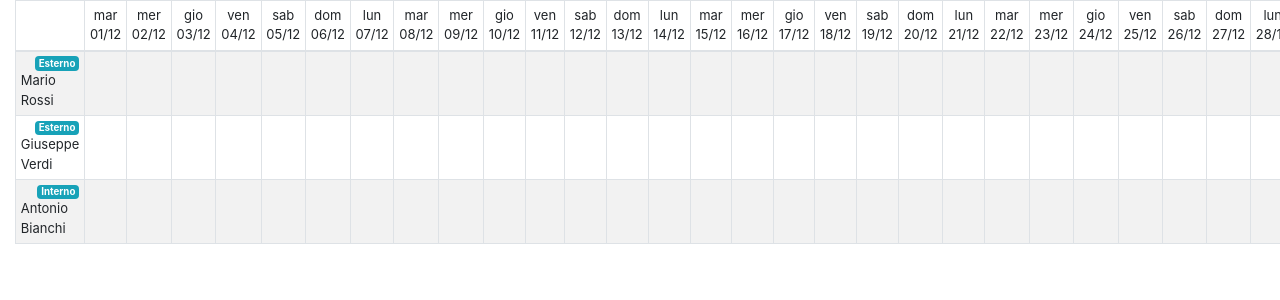
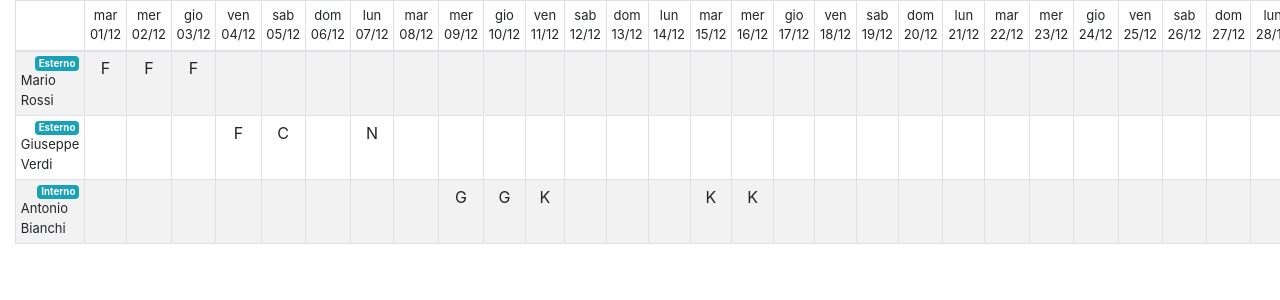
Before and after one commit to supix/redshift, an Angular app in the folder src/: page / in a window 1280 px wide. Shown: the top 300 px of the page. Built offline with nearby package versions, Linux system fonts and the light colour scheme.

Commit message:
Regression fix

```diff
--- a/src/src/app/components/shifts/shifts.component.html
+++ b/src/src/app/components/shifts/shifts.component.html
@@ -6,12 +6,12 @@
         </tr>
     </thead>
     <tbody>
-        <tr *ngFor="let n of manNames()">
+        <tr *ngFor="let info of manInfo()">
             <th scope="row" class="man-name">
-                <span class="float-right badge badge-info">{{ n.group }}</span>
-                <div class="">{{ n.name }}</div>
+                <span class="float-right badge badge-info">{{ info.group }}</span>
+                <div class="">{{ info.name }}</div>
             </th>
-            <td *ngFor="let d of calendar()" class="text-center">{{ getShiftText(n, d) }}</td>
+            <td *ngFor="let d of calendar()" class="text-center">{{ getShiftText(info.name, d) }}</td>
         </tr>
     </tbody>
 </table>
--- a/src/src/app/components/shifts/shifts.component.ts
+++ b/src/src/app/components/shifts/shifts.component.ts
@@ -12,7 +12,7 @@ export class ShiftsComponent implements OnInit {
   private toDate: Date;
   private shiftsData: ManShift[];
 
-  public manNames() {
+  public manInfo() {
     return this.shiftsData.map(s => ({ name: s.turnista, group: s.tipo_turnista }));
   }
 
```
